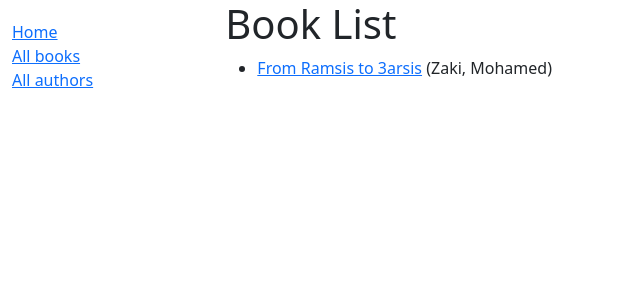
After one commit to zaki-x86/django_local_library, a Django app: page /catalog/books/ in a window 1280 px wide. The commit adds this page. Shown: the top 300 px of the page, without its empty margins (0-640 px from the left). Run offline with Django 4.2, Linux system fonts and the light colour scheme; data comes from the database, SQL or seed files in the repository; both versions use the stored data as it was after the commit.

Commit message:
added list of books page and book details pages
- Updated admin view
- Updated app's paths and urls
- Added templates for book_list and book_detail
- Updated book list view
- Updated book detail page view

```diff
--- a/locallibrary/catalog/templates/base_generic.html
+++ b/locallibrary/catalog/templates/base_generic.html
@@ -21,7 +21,7 @@
           {% block sidebar %}
             <ul class="sidebar-nav">
               <li><a href="{% url 'index' %}">Home</a></li>
-              <li><a href="">All books</a></li>
+              <li><a href="{% url 'books' %}">All books</a></li>
               <li><a href="">All authors</a></li>
             </ul>
           {% endblock %}
--- /dev/null
+++ b/locallibrary/catalog/templates/book_list.html
@@ -0,0 +1,17 @@
+{% extends "base_generic.html" %}
+
+{% block content %}
+  <h1>Book List</h1>
+  {% if book_list %}
+    <ul>
+      {% for book in book_list %}
+      <li>
+        <a href="{{ book.get_absolute_url }}">{{ book.title }}</a>
+        ({{book.author}})
+      </li>
+      {% endfor %}
+    </ul>
+  {% else %}
+    <p>There are no books in the library.</p>
+  {% endif %}
+{% endblock %}
--- a/locallibrary/catalog/urls.py
+++ b/locallibrary/catalog/urls.py
@@ -2,5 +2,7 @@ from django.urls import path
 from . import views
 
 urlpatterns = [
-    path("", views.index, name="catalog home")
+    path("", views.index, name="index"),
+    path('books/', views.BookListView.as_view(), name='books'),
+    path('book/<int:pk>', views.book_detail_view, name='book-detail'),
 ]
--- a/locallibrary/catalog/views.py
+++ b/locallibrary/catalog/views.py
@@ -1,5 +1,7 @@
 from django.shortcuts import render
 from django.http import HttpResponse
+from .models import Book, BookInstance, Author
+from django.views import generic
 
 # Create your views here.
 def index(request):
@@ -24,3 +26,29 @@ def index(request):
 
     # Render the HTML template index.html with the data in the context variable
     return render(request, 'index.html', context=context)
+
+class BookListView(generic.ListView):
+    model = Book
+
+    def get_queryset(self):
+        return Book.objects.filter(title__icontains='war')[:5] # Get 5 books containing the title war
+
+    def get_context_data(self, **kwargs):
+        # Call the base implementation first to get the context
+        context = super(BookListView, self).get_context_data(**kwargs)
+        # Create any data and add it to the context
+        context['book_list'] = Book.objects.all()
+        return context
+
+    template_name="book_list.html"
+
+class BookDetailView(generic.DetailView):
+    model = Book
+
+def book_detail_view(request, pk):
+    try:
+        book = Book.objects.get(pk=pk)
+    except Book.DoesNotExist:
+        raise Http404('Book does not exist')
+
+    return render(request, 'book_detail.html', context={'book': book})
```
Also changed, not shown: locallibrary/catalog/admin.py (+37 -5 lines), locallibrary/catalog/templates/book_detail.html (added, +29 -0 lines), locallibrary/catalog/models.py (line endings or trailing spaces), locallibrary/db.sqlite3.
